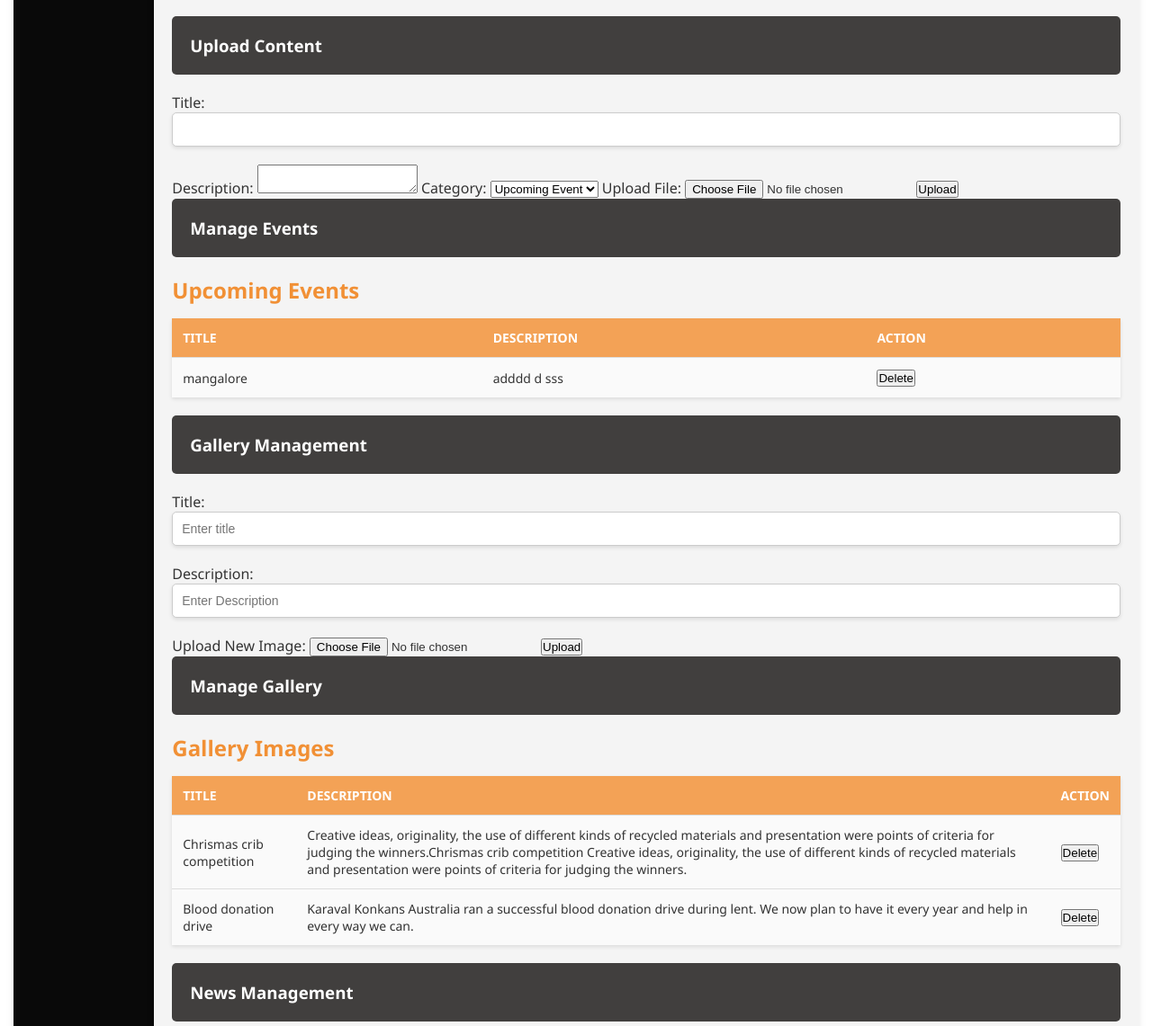
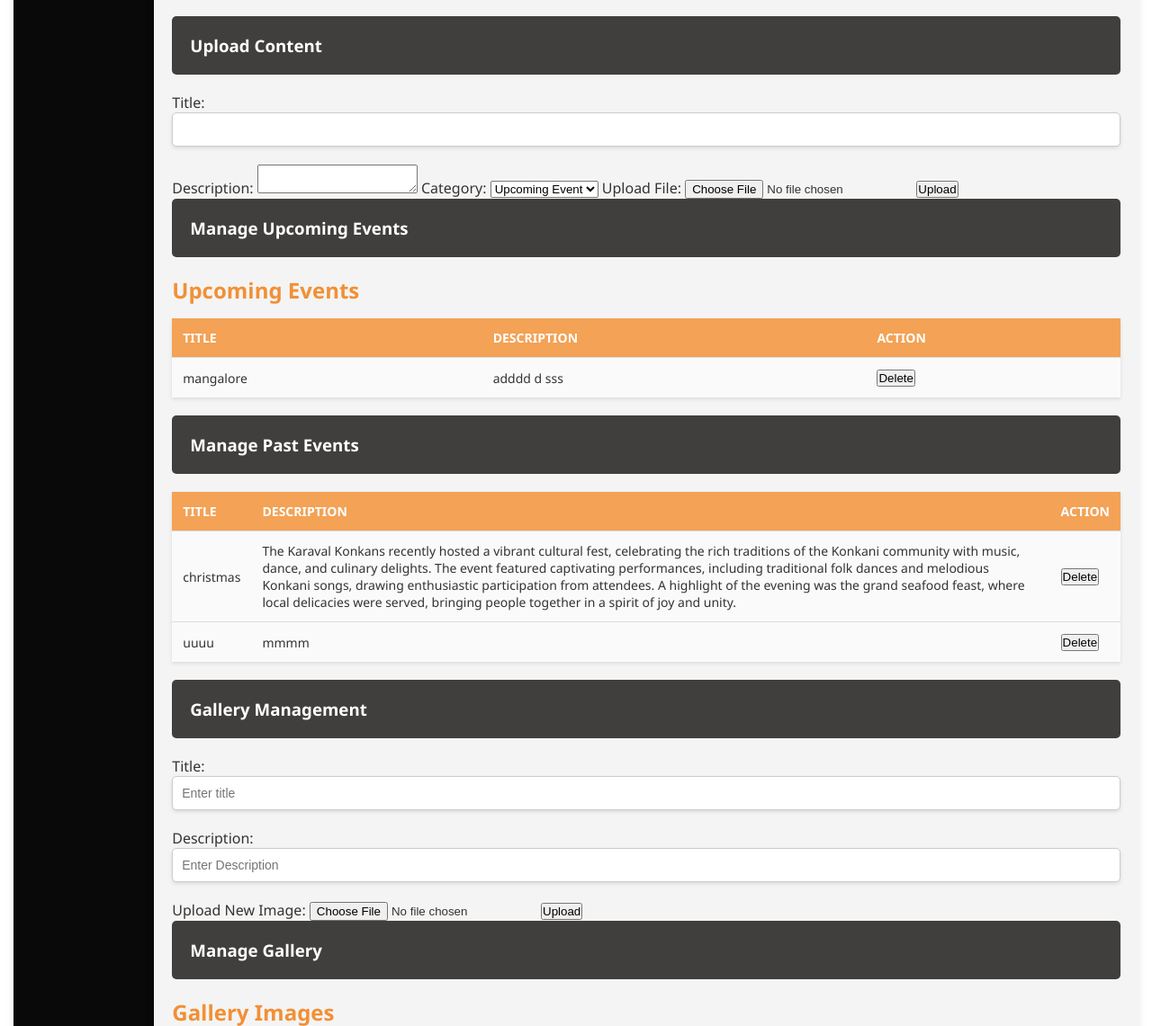
Before and after one commit to RakshithaBhakta063/KKA_WEBSITE, a Flask app: page /admin in a window 1280 px wide. Shown: the part 2200-3341 px from the top of the page at 90% size. Run offline with Flask 3, Linux system fonts and the light colour scheme; a user stored in the database is signed in; data comes from the database, SQL or seed files in the repository; both versions use the stored data as it was after the commit; some libraries are stand-ins or nearby versions.

Commit message:
Fixed Past Events Management in Admin Page

```diff
--- a/app.py
+++ b/app.py
@@ -384,8 +384,8 @@ LEFT JOIN family_details f ON u.user_id = f.user_id;
         cursor.execute("SELECT event_id, title, description FROM events WHERE category='upcoming' ORDER BY uploaded_at DESC")
         upcoming_events = cursor.fetchall()
 
-        # Fetch past events
-        cursor.execute("SELECT title, description, file_path FROM events WHERE category='past' ORDER BY uploaded_at DESC")
+         # Fetch past events
+        cursor.execute("SELECT title, description, event_id FROM events WHERE category='past' ORDER BY uploaded_at DESC")
         past_events = cursor.fetchall()
 
         # Fetch event registrations with event details
@@ -773,25 +773,25 @@ def delete_news(news_id):
 def contact():
     return render_template('contact.html')
 
-@app.route('/delete-event', methods=['POST'])
-def delete_event():
-    try:
-        data = request.json
-        event_id = data.get('id')
-        if not event_id:
-            return jsonify({"success": False, "error": "No event ID provided."})
+# @app.route('/delete-event', methods=['POST'])
+# def delete_event():
+#     try:
+#         data = request.json
+#         event_id = data.get('id')
+#         if not event_id:
+#             return jsonify({"success": False, "error": "No event ID provided."})
 
-        conn = sqlite3.connect(DB_PATH)
-        cursor = conn.cursor()
-        cursor.execute("DELETE FROM events WHERE event_id = ?", (event_id,))
-        conn.commit()
-        conn.close()
+#         conn = sqlite3.connect(DB_PATH)
+#         cursor = conn.cursor()
+#         cursor.execute("DELETE FROM events WHERE event_id = ?", (event_id,))
+#         conn.commit()
+#         conn.close()
 
-        return jsonify({"success": True, "message": "Event deleted successfully!"})
+#         return jsonify({"success": True, "message": "Event deleted successfully!"})
 
-    except Exception as e:
-        print("Delete Event Error:", str(e))
-        return jsonify({"success": False, "error": str(e)})
+#     except Exception as e:
+#         print("Delete Event Error:", str(e))
+#         return jsonify({"success": False, "error": str(e)})
 
 
 @app.route('/profile')
@@ -896,6 +896,16 @@ def get_user_details():
     else:
         return jsonify({"success": False, "message": "User not found"}), 404
 
+@app.route('/delete-event/<int:event_id>', methods=['DELETE'])
+def delete_event(event_id):
+    conn = sqlite3.connect(DB_PATH)
+    cursor = conn.cursor()
+
+    cursor.execute("DELETE FROM events WHERE event_id = ?", (event_id,))
+    conn.commit()
+    conn.close()
+
+    return jsonify({"success": True, "message": "Event deleted successfully!"})
 
 
 
--- a/static/scripts/index.js
+++ b/static/scripts/index.js
@@ -272,3 +272,33 @@ function deleteNews(newsId) {
     })
     .catch(error => console.error("Error:", error));
 }
+
+
+window.scrollToSection = function(sectionId) {
+    const section = document.getElementById(sectionId);
+    if (section) {
+        section.scrollIntoView({ behavior: "smooth", block: "start" });
+    } else {
+        console.error("Section not found:", sectionId);
+    }
+};
+
+
+function deleteEvent(eventId) {
+    if (!confirm("Are you sure you want to delete this event?")) return;
+
+    fetch(`/delete-event/${eventId}`, {
+        method: "DELETE",
+        headers: { "Content-Type": "application/json" }
+    })
+    .then(response => response.json())
+    .then(data => {
+        if (data.success) {
+            alert("Event deleted successfully!");
+            location.reload();
+        } else {
+            alert("Error: " + data.error);
+        }
+    })
+    .catch(error => console.error("Error:", error));
+}
--- a/templates/admin.html
+++ b/templates/admin.html
@@ -30,6 +30,8 @@
             <button class="tab-button" onclick="scrollToSection('adminProfile')">Admin Profile</button>
 <button class="tab-button" onclick="scrollToSection('Dashboard')">Dashboard</button>
 <button class="tab-button" onclick="scrollToSection('Content Management')">Content Management</button>
+<button class="tab-button" onclick="scrollToSection('upcomingEvents')">Upcoming Events Management</button>
+<button class="tab-button" onclick="scrollToSection('pastEvents')">Past Events Management</button>
 <button class="tab-button" onclick="scrollToSection('galleryManagement')">Gallery Management</button>
 <button class="tab-button" onclick="scrollToSection('newsManagement')">News Management</button>
 <button class="tab-button" onclick="scrollToSection('registrations')">Registrations</button>
@@ -126,7 +128,11 @@
                         <button type="submit">Upload</button>
                     </form>
                 </div>
-                <h3 style="background-color: rgb(65, 63, 62); padding: 20px; color: white;">Manage Events</h3>
+
+                <!-- Upcoming Events Management -->
+<div class="section" id="upcomingEvents">
+
+                <h3 style="background-color: rgb(65, 63, 62); padding: 20px; color: white;">Manage Upcoming Events</h3>
 
                 <h2>Upcoming Events</h2>
                 <table class="table table-striped table-bordered">
@@ -153,6 +159,34 @@
                     </tbody>
                 </table>
             </div>
+            <!-- Past Events Management Section -->
+<div class="section" id="pastEvents">
+    <h3 style="background-color: rgb(65, 63, 62); padding: 20px; color: white;">Manage Past Events</h3>
+
+    <table class="table table-striped table-bordered">
+        <thead class="thead-dark">
+            <tr>
+                <th>Title</th>
+                <th>Description</th>
+                <th>Action</th>
+            </tr>
+        </thead>
+        <tbody>
+            {% for event in past_events %}
+            <tr>
+                <td>{{ event[0] }}</td> <!-- Title -->
+                <td>{{ event[1] }}</td> <!-- Description -->
+                <td>
+                    <button class="btn btn-danger btn-sm" onclick="deleteEvent('{{ event[2] }}')">
+                        Delete
+                    </button>
+                </td>
+            </tr>
+            {% endfor %}
+        </tbody>
+    </table>
+</div>
+
 
 <!-- Gallery Management Section -->
 <div class="section" id="galleryManagement">
```
Also changed, not shown: database.db, static/uploads/past.jpeg (added), static/uploads/upcoming.jpeg (added).
